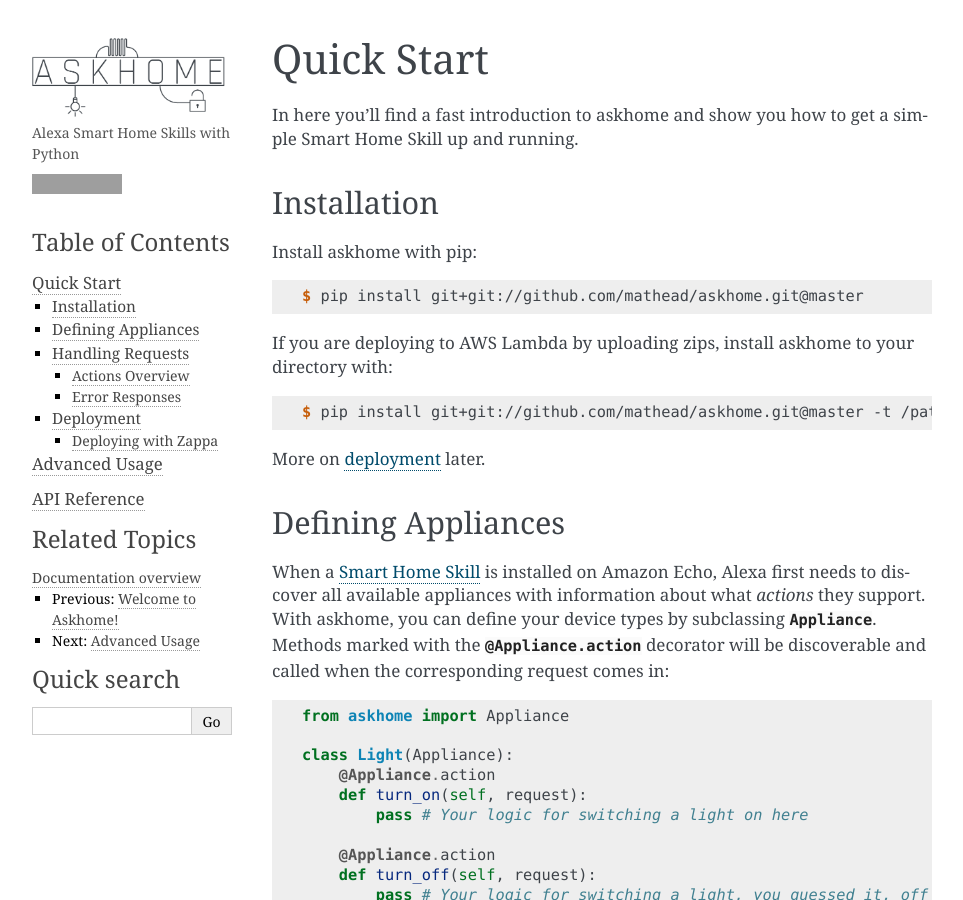
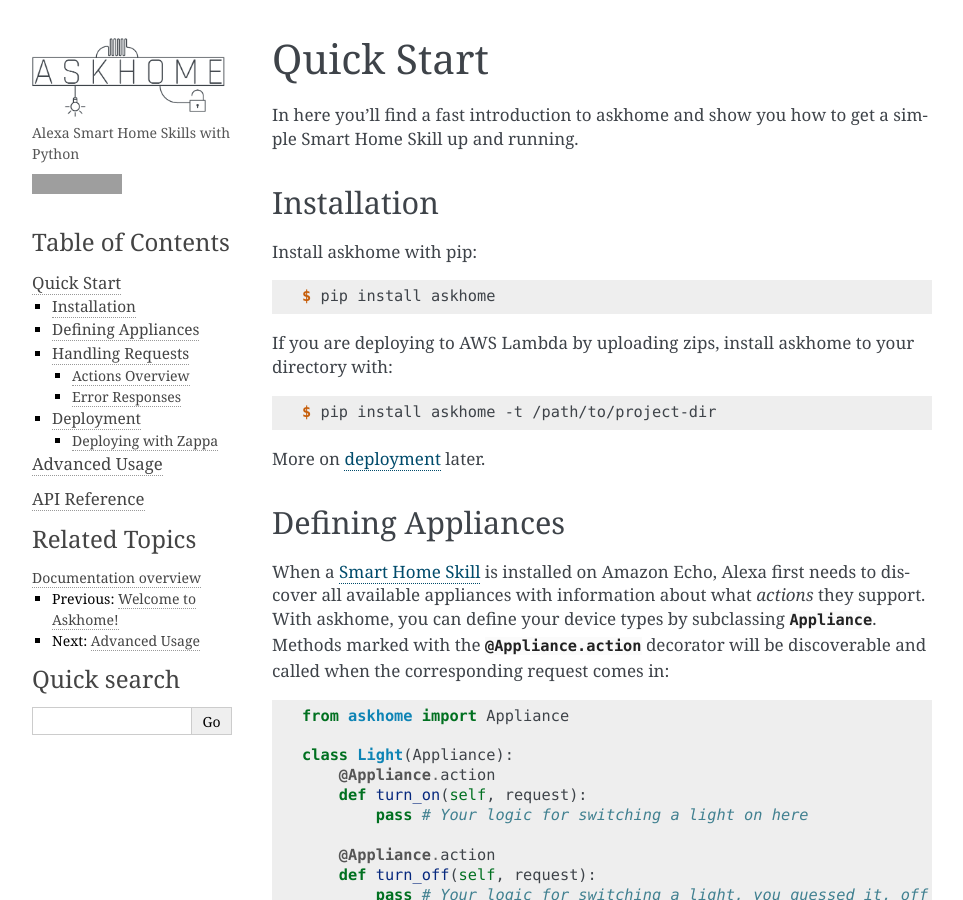
Before and after one commit to mathead/askhome, a Sphinx documentation site: the page built from docs/quickstart.rst, in a window 1280 px wide and 900 px high, cut to the strip 0-900 px from the top of the window. Shown: the whole strip, without its empty margins (148-1111 px from the left). Built offline with Sphinx 7.4.7, drawn with Linux system fonts in a browser that asks for light colours; grey boxes are pictures that could not be loaded.

Commit message:
Update docs with short pip install

```diff
--- a/docs/quickstart.rst
+++ b/docs/quickstart.rst
@@ -15,13 +15,13 @@
 
 .. code-block:: console
 
-    $ pip install git+git://github.com/mathead/askhome.git@master
+    $ pip install askhome
 
 If you are deploying to AWS Lambda by uploading zips, install askhome to your directory with:
 
 .. code-block:: console
 
-    $ pip install git+git://github.com/mathead/askhome.git@master -t /path/to/project-dir
+    $ pip install askhome -t /path/to/project-dir
 
 More on :ref:`deployment <deployment>` later.
 
--- a/setup.py
+++ b/setup.py
@@ -10,7 +10,7 @@
     url='https://github.com/mathead/askhome',
     download_url='https://github.com/mathead/askhome/archive/0.1.tar.gz',
     keywords='',
-    long_description="Alexa Skills Kit library for working with Smart Home Skill API",
+    description='Alexa Skills Kit library for working with Smart Home Skill API',
     install_requires=[
         'inflection'
     ],
```
